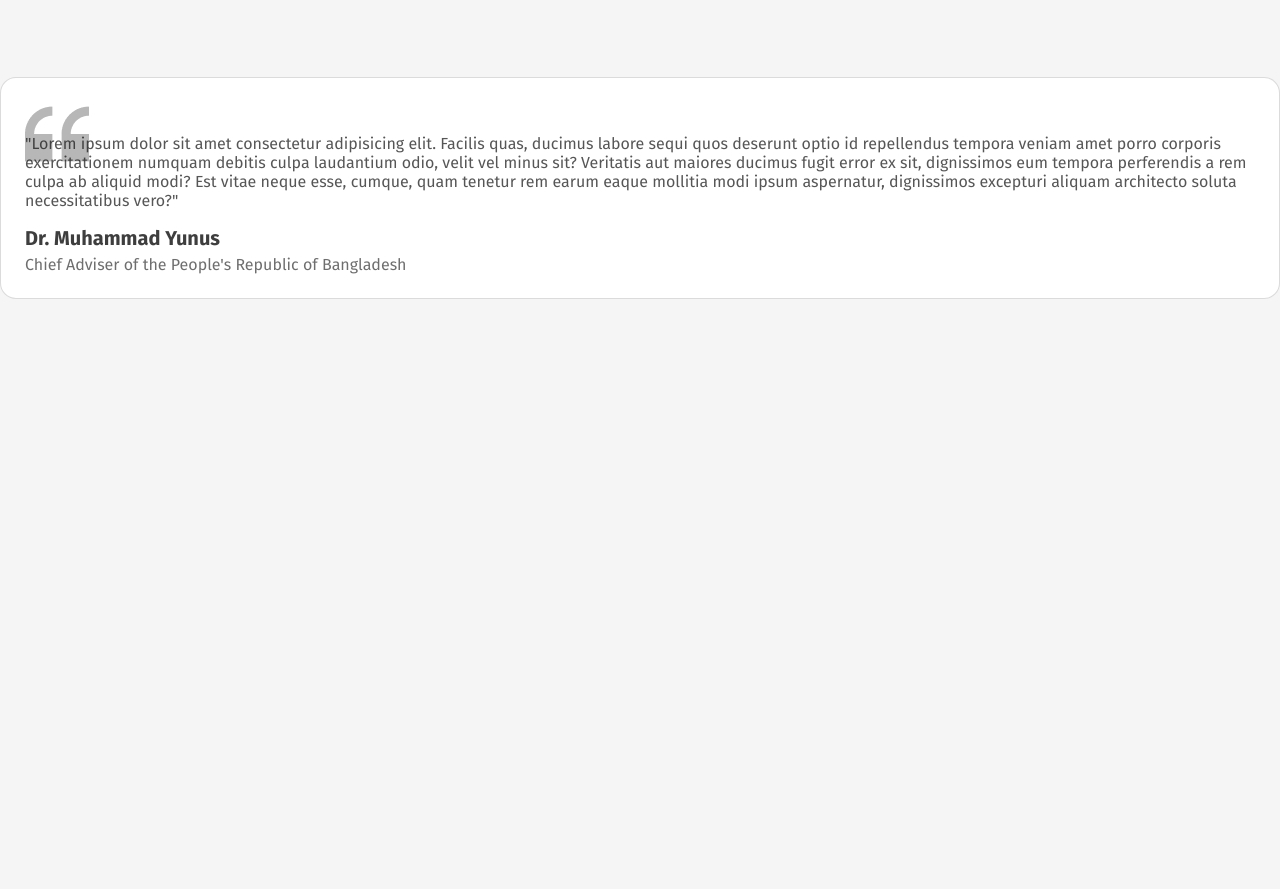
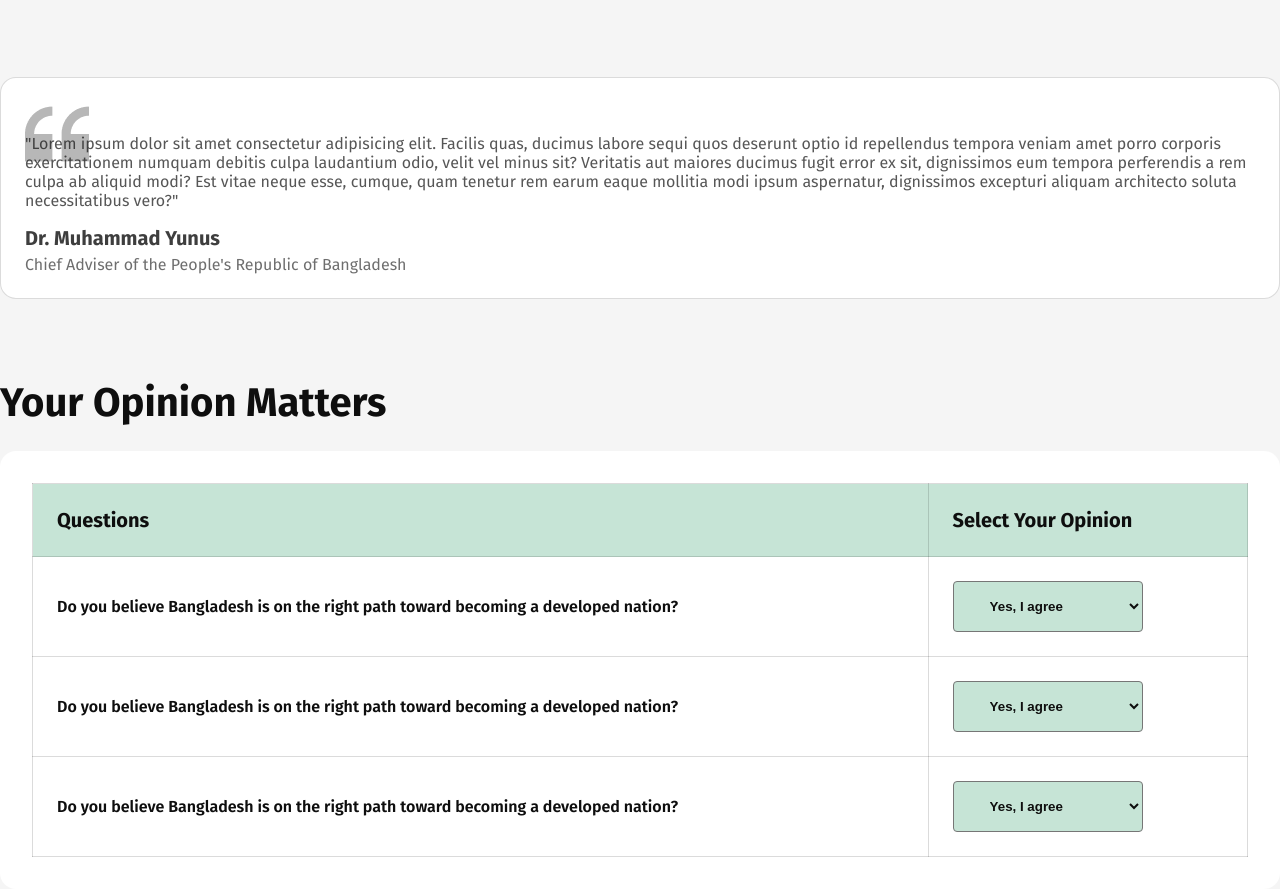
Before and after one commit to toimurhasan/assignment-01, a plain HTML site: page index.html in a window 1280 px wide. Shown: the part 1622-2511 px from the top of the page. Before the commit the page ends 1921 px from the top, so only its background shows below. Drawn offline with Linux system fonts and the light colour scheme.

Commit message:
opinion section added (+ necessary styles)

```diff
--- a/index.html
+++ b/index.html
@@ -146,6 +146,68 @@
         </div>
       </section>
       <!-- ===== QUOTE SECTION ENDS ===== -->
+
+      <!-- ===== OPINION SECTION STARTS ===== -->
+      <section class="opinion mt-80">
+        <div class="container">
+          <h3 class="heading">Your Opinion Matters</h3>
+          <div class="table-wrapper">
+            <table>
+              <thead>
+                <tr>
+                  <th class="sub-heading">Questions</th>
+                  <th class="sub-heading">Select Your Opinion</th>
+                </tr>
+              </thead>
+              <tbody>
+                <tr>
+                  <td>
+                    <label class="description" for="poll-1"
+                      >Do you believe Bangladesh is on the right path toward becoming a developed
+                      nation?
+                    </label>
+                  </td>
+                  <td>
+                    <select name="poll" id="poll-1">
+                      <option value="yes">Yes, I agree</option>
+                      <option value="no">No, I don't agree</option>
+                    </select>
+                  </td>
+                </tr>
+                <tr>
+                  <td>
+                    <label class="description" for="poll-2"
+                      >Do you believe Bangladesh is on the right path toward becoming a developed
+                      nation?</label
+                    >
+                  </td>
+                  <td>
+                    <select name="poll" id="poll-2">
+                      <option value="yes">Yes, I agree</option>
+                      <option value="no">No, I don't agree</option>
+                    </select>
+                  </td>
+                </tr>
+                <tr>
+                  <td>
+                    <label class="description" for="poll-3"
+                      >Do you believe Bangladesh is on the right path toward becoming a developed
+                      nation?</label
+                    >
+                  </td>
+                  <td>
+                    <select name="poll" id="poll-3">
+                      <option value="yes">Yes, I agree</option>
+                      <option value="no">No, I don't agree</option>
+                    </select>
+                  </td>
+                </tr>
+              </tbody>
+            </table>
+          </div>
+        </div>
+      </section>
+      <!-- ===== OPINION SECTION ENDS ===== -->
     </main>
     <footer></footer>
   </body>
--- a/style.css
+++ b/style.css
@@ -181,3 +181,37 @@ body {
 .quote .second {
   color: rgba(14, 14, 14, 0.6);
 }
+/* opinion section styles */
+.table-wrapper {
+  background-color: #fff;
+  padding: 2rem;
+  border-radius: 1rem;
+}
+table {
+  width: 100%;
+}
+table,
+th,
+td {
+  border: 1px solid black;
+  border-collapse: collapse;
+  border: 1px solid rgba(14, 14, 14, 0.15);
+  padding: 1.5rem;
+}
+th {
+  text-align: left;
+  background-color: var(--bg-secondary);
+}
+select {
+  padding: 1rem 2rem;
+  border-radius: 4px;
+  background-color: var(--bg-secondary);
+}
+.opinion .sub-heading {
+  color: var(--text-primary);
+}
+.opinion .description,
+select {
+  color: #0e0e0e;
+  font-weight: 600;
+}
```
